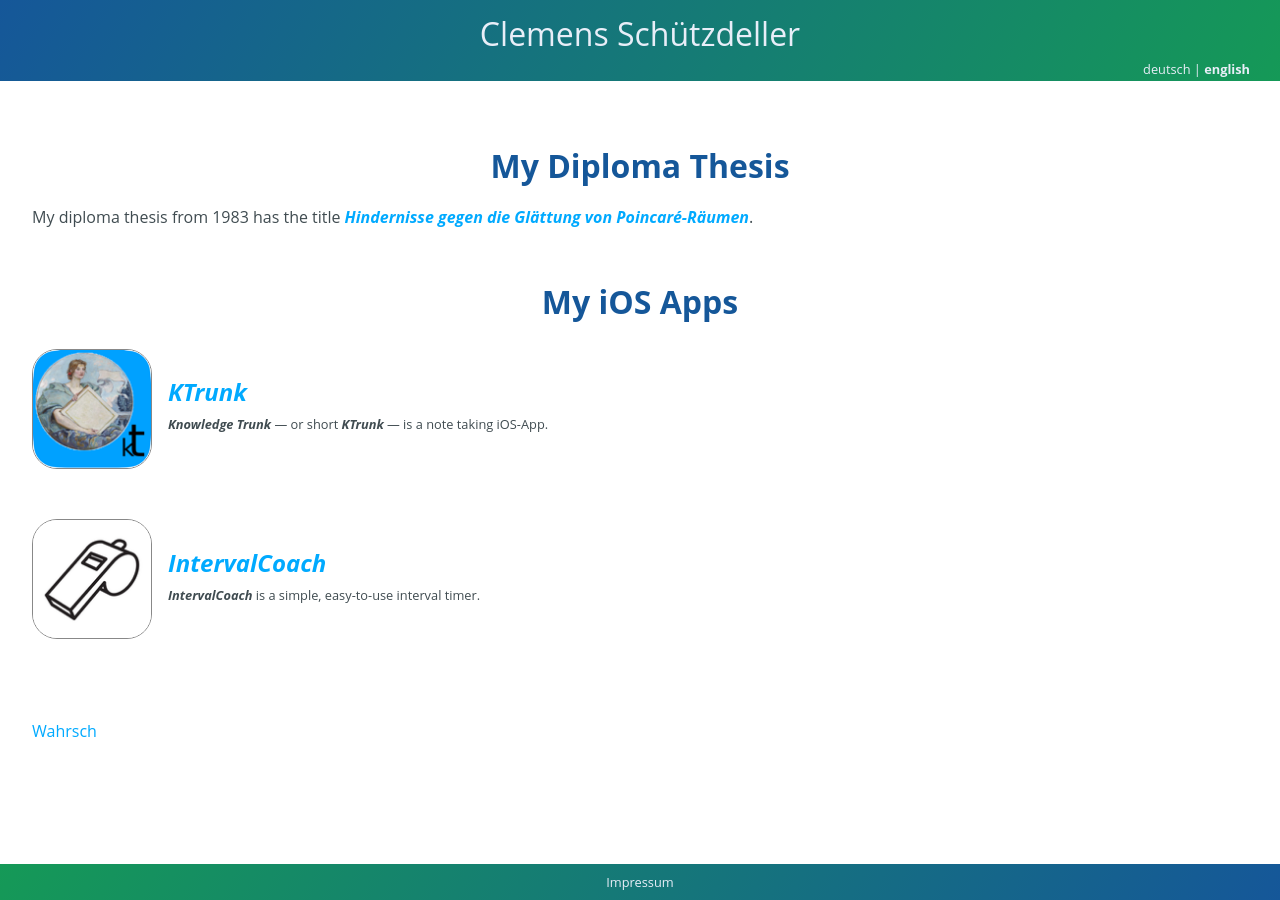
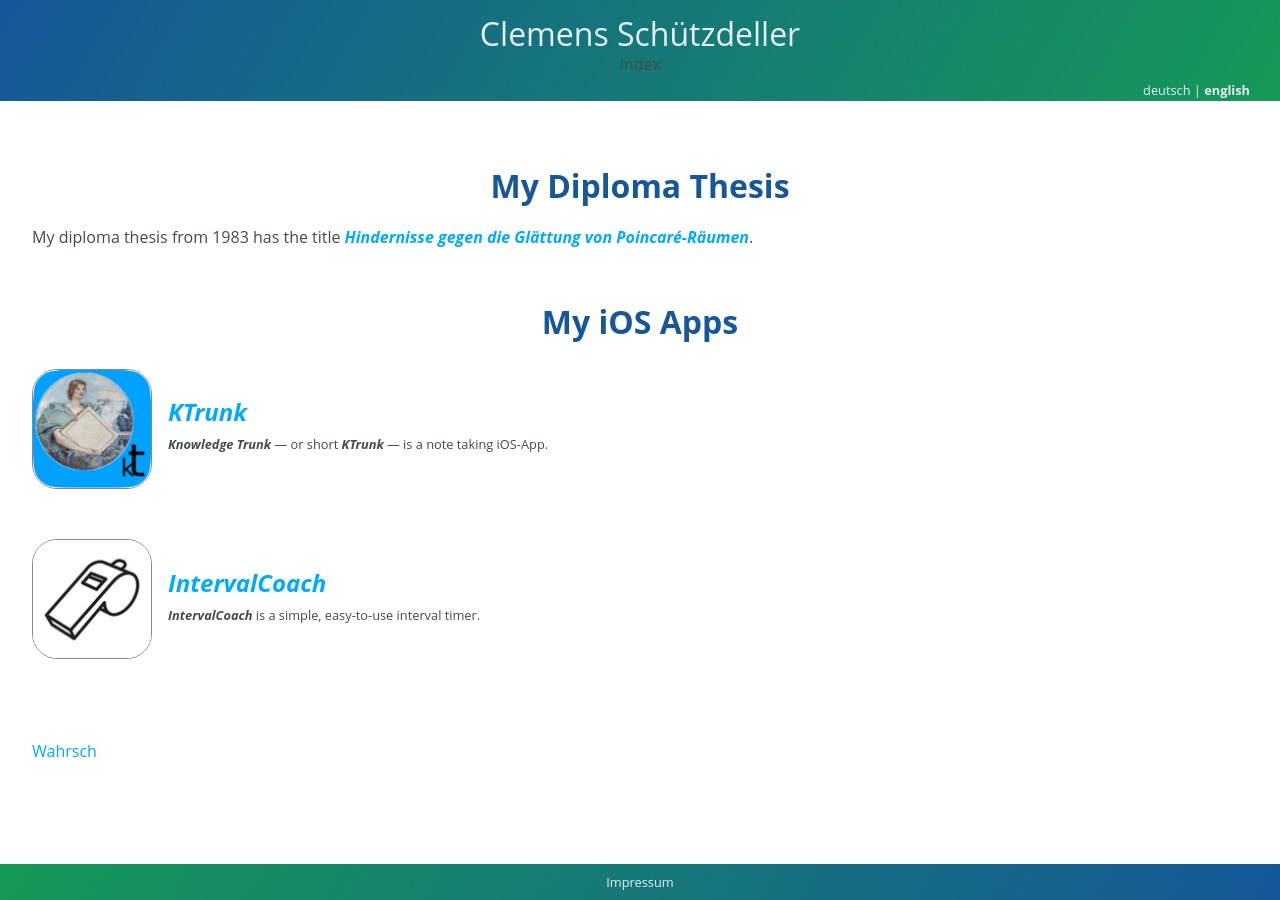
Before and after one commit to cs-LA/home, a Jekyll site: the page built from README.md, in a window 1280 px wide. Built offline with Jekyll 4.4.1, drawn with Linux system fonts in a browser that asks for light colours; our own code applies the rules of GitHub Pages for plain Markdown files.

Commit message:
Update default.html

```diff
--- a/_layouts/default.html
+++ b/_layouts/default.html
@@ -272,6 +272,9 @@
 
     <div id="header" class="headerBanner">
       <div class="headerTitle"><a href="/home">Clemens Schützdeller</a></div>
+      <div class="headerIndex" id="headerLanguages">
+        <a href=Index.html>Index</a>
+      </div>
       <div class="headerLanguages" id="headerLanguages">
         <span id="german" onClick="setGerman()">de</span> <span id="debug"></span> <span id="english" onClick="setEnglish()">en</span>
       </div>
```
